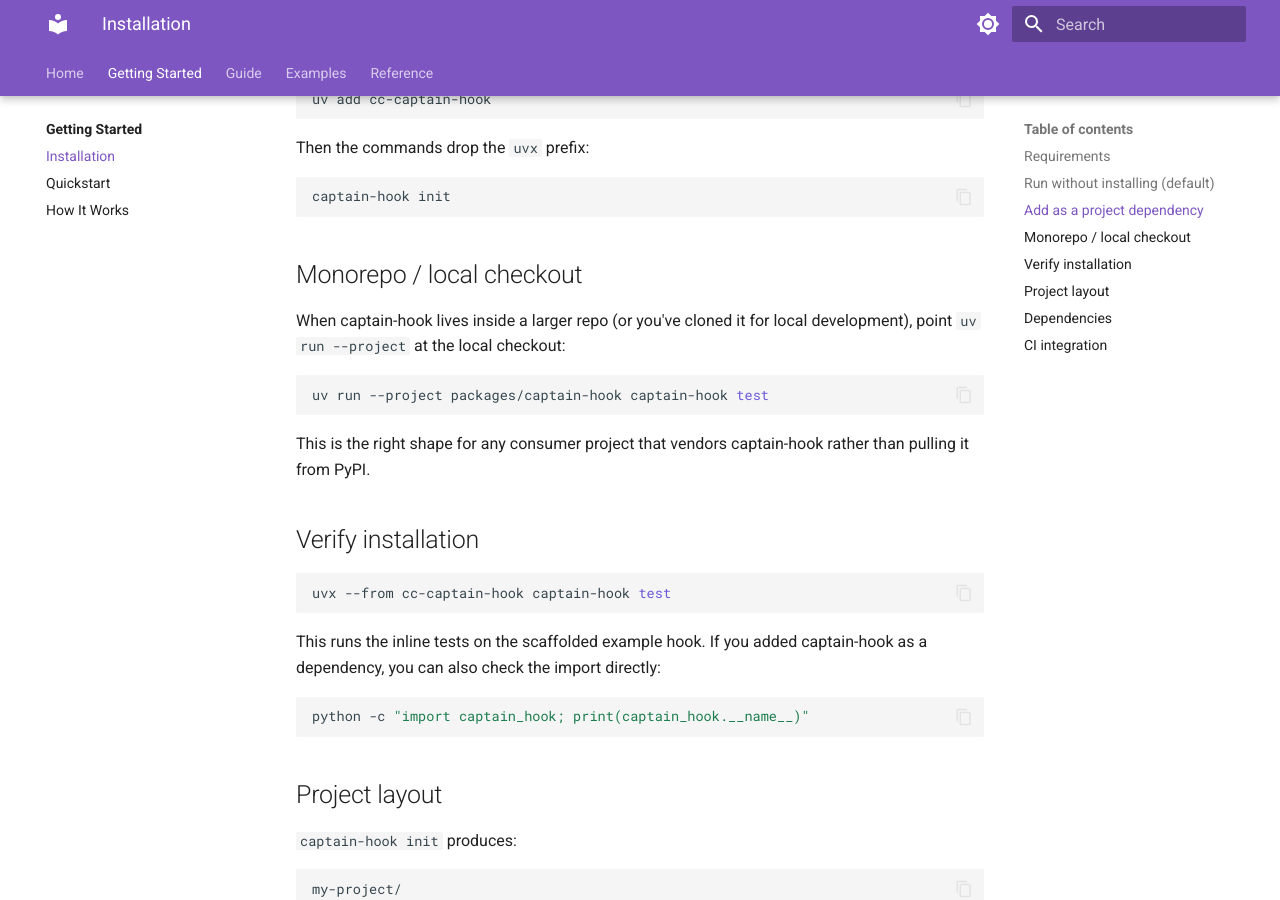
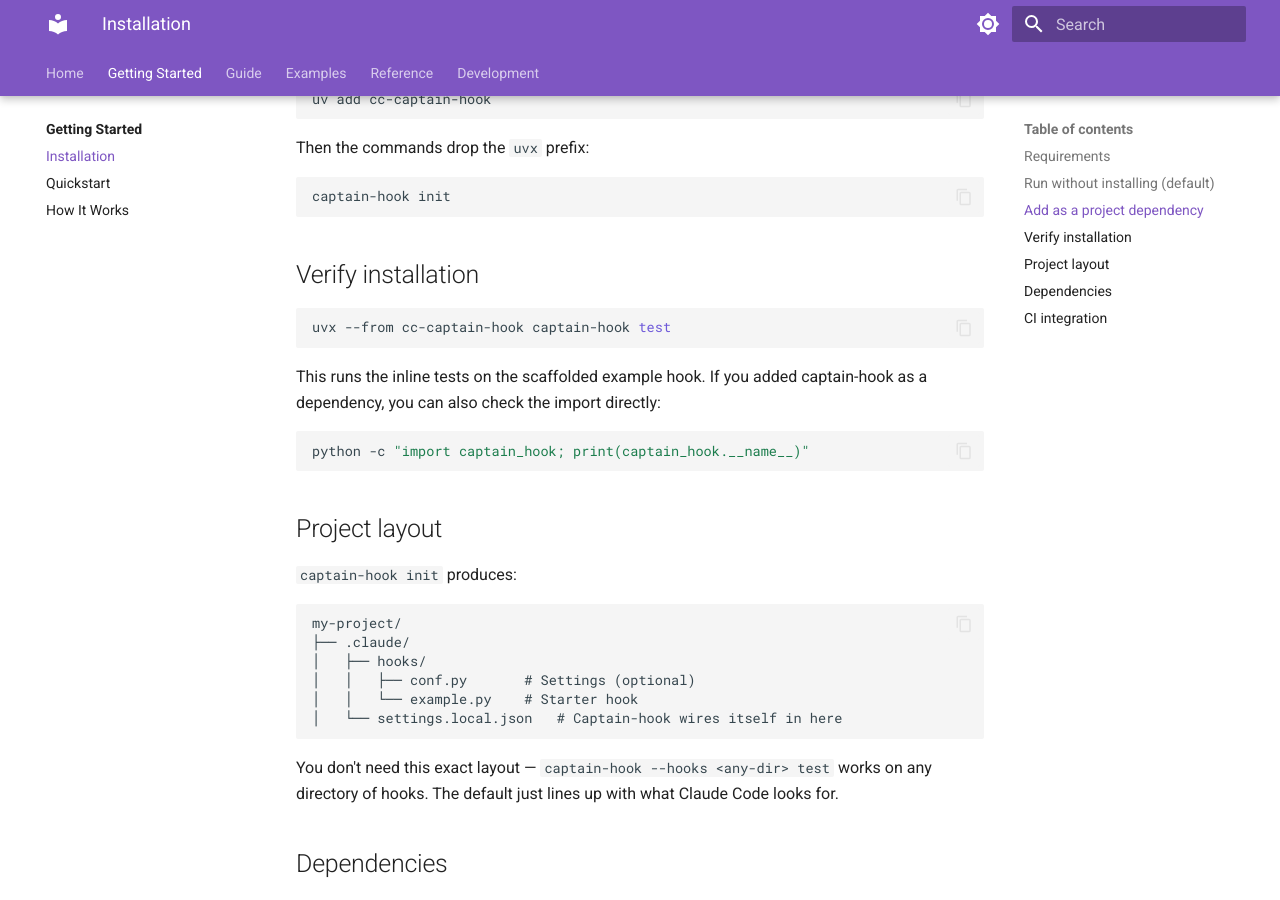
Before and after one commit to yasyf/captain-hook, an MkDocs documentation site: the page built from docs/getting-started/installation.md, in a window 1280 px wide and 900 px high, scrolled down 866 px. Built offline with MkDocs 1.6.1 and Material for MkDocs 9.7.7, drawn with Linux system fonts in a browser that asks for light colours; some of the changed text lies outside the part shown.

Commit message:
docs: add development guide; drop stale monorepo paths
New docs/development.md (setup, NLP assets, tests, docs, wheel smoke,
local-checkout install, release flow), wired into the mkdocs nav and
linked from the README. Move the consumer-facing installation page off
the "monorepo / local checkout" framing and fix leftover
packages/captain-hook paths in the CLI reference and changelog.

Co-Authored-By: Claude Opus 4.8 (1M context) <noreply@anthropic.com>

````diff
--- a/docs/getting-started/installation.md
+++ b/docs/getting-started/installation.md
@@ -37,16 +37,6 @@ Then the commands drop the `uvx` prefix:
 ```bash
 captain-hook init
 ```
-
-## Monorepo / local checkout
-
-When captain-hook lives inside a larger repo (or you've cloned it for local development), point `uv run --project` at the local checkout:
-
-```bash
-uv run --project packages/captain-hook captain-hook test
-```
-
-This is the right shape for any consumer project that vendors captain-hook rather than pulling it from PyPI.
 
 ## Verify installation
 
@@ -110,4 +100,4 @@ jobs:
       - run: uvx --from cc-captain-hook captain-hook test
 ```
 
-`setup-uv` installs uv (which provides Python 3.12+ and `uvx`), so there's no separate Python or install step. Drop `--json` in if a downstream reporter consumes the output. For the monorepo install mode, swap the run line for `uv run --project packages/captain-hook captain-hook test`.
+`setup-uv` installs uv (which provides Python 3.12+ and `uvx`), so there's no separate Python or install step. Drop `--json` in if a downstream reporter consumes the output.
--- a/mkdocs.yml
+++ b/mkdocs.yml
@@ -68,6 +68,7 @@ nav:
     - Conditions Cheatsheet: reference/conditions.md
     - API: reference/api/
     - Changelog: reference/changelog.md
+  - Development: development.md
 
 plugins:
   - search
````
Also changed, not shown: README.md (+2 -0 lines), docs/development.md (added, +77 -0 lines), docs/reference/changelog.md (+1 -1 lines), docs/reference/cli.md (+1 -1 lines).
